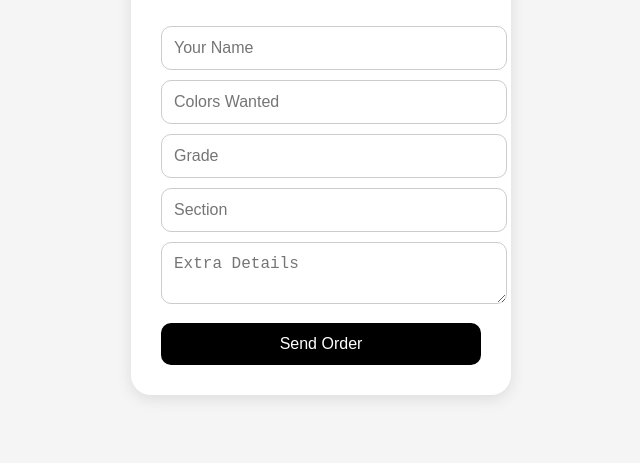
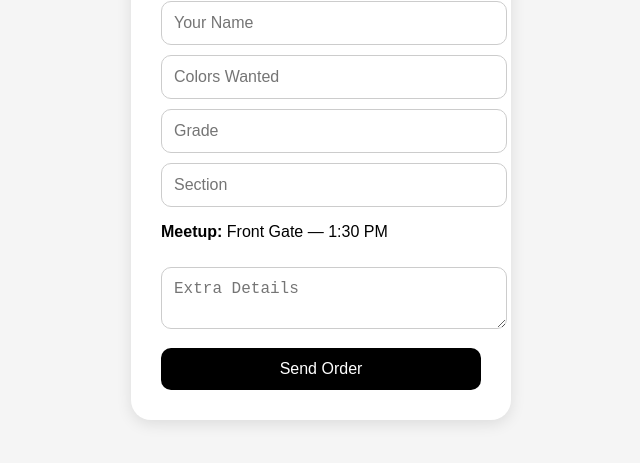
Before and after one commit to omar12042012omar-collab/bracelet-company, a plain HTML site: page index.html in a window 1280 px wide. Shown: the part 249-712 px from the top of the page, without its empty margins (319-959 px from the left). Drawn offline with Linux system fonts and the light colour scheme.

Commit message:
Update index.html

```diff
--- a/index.html
+++ b/index.html
@@ -71,6 +71,10 @@ button:hover{
 
 <input type="text" name="section" placeholder="Section" required>
 
+<p><strong>Meetup:</strong> Front Gate — 1:30 PM</p>
+
+<input type="hidden" name="meetup" value="grade 9-visionaries - break time">
+
 <textarea name="details" placeholder="Extra Details"></textarea>
 
 <input type="hidden" name="_captcha" value="false">
```
